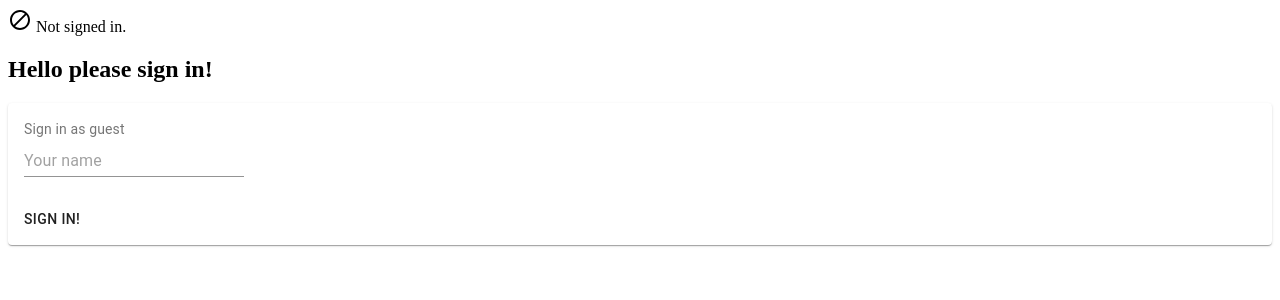
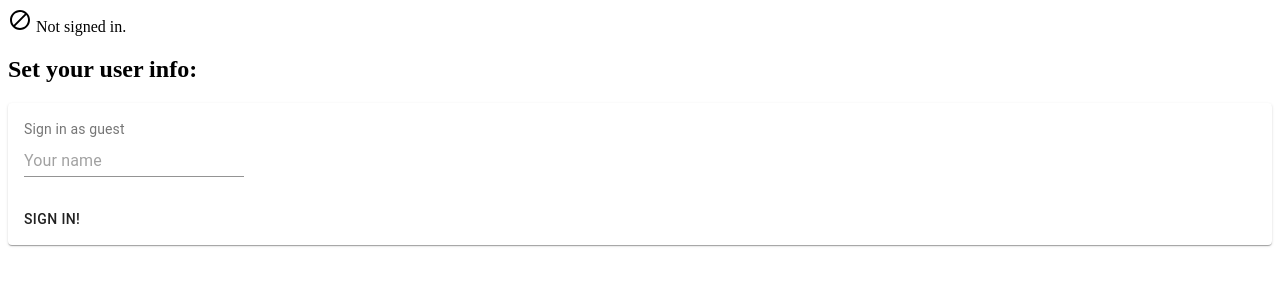
Before and after one commit to runjak/crawful, a React (Create React App) app: page / in a window 1280 px wide. Shown: the top 300 px of the page. Built offline with nearby package versions, Linux system fonts and the light colour scheme; no server answers.

Commit message:
restructure UserInfo

```diff
--- a/src/App.tsx
+++ b/src/App.tsx
@@ -1,6 +1,6 @@
 import React from 'react';
 import UserStatus from './UserStatus';
-import SignIn from './SignIn';
+import UserInfo from './UserInfo';
 
 function App() {
   return (
@@ -8,7 +8,7 @@ function App() {
       <header className="App-header">
         <UserStatus />
       </header>
-      <SignIn />
+      <UserInfo />
     </div>
   );
 }
--- a/src/SignIn.tsx
+++ /dev/null
@@ -1,76 +0,0 @@
-import React, { useState } from 'react';
-import { makeStyles } from '@material-ui/core/styles';
-import Card from '@material-ui/core/Card';
-import CardActions from '@material-ui/core/CardActions';
-import CardContent from '@material-ui/core/CardContent';
-import Button from '@material-ui/core/Button';
-import Typography from '@material-ui/core/Typography';
-import Input from '@material-ui/core/Input';
-
-import { useCurrentUser, setDisplayName   } from './firebase/authentication';
-
-const useStyles = makeStyles({
-  root: {
-    minWidth: 275,
-  },
-  bullet: {
-    display: 'inline-block',
-    margin: '0 2px',
-    transform: 'scale(0.8)',
-  },
-  title: {
-    fontSize: 14,
-  },
-  pos: {
-    marginBottom: 12,
-  },
-});
-
-const GuestSignIn = () => {
-  const classes = useStyles();
-  const [name, setName] = useState<string>('');
-
-  return (
-    <Card className={classes.root}>
-      <CardContent>
-        <Typography className={classes.title} color="textSecondary" gutterBottom>
-          Sign in as guest
-        </Typography>
-        <Input
-          type="text"
-          placeholder="Your name"
-          value={name}
-          onChange={(event) => {
-            setName(event.target.value);
-          }}
-        />
-      </CardContent>
-    <CardActions>
-      <Button onClick={() => {
-        if(!name) {
-          alert('Please choose a non-empty name.');
-        }else{
-          setDisplayName(name);
-        }
-      }}>Sign in!</Button>
-    </CardActions>
-    </Card >
-  );
-};
-
-const SignIn = () => {
-  const currentUser = useCurrentUser();
-
-  if (currentUser) {
-    return (<h2>Already signed in.</h2>);
-  }
-
-  return (
-    <div>
-      <h2>Hello please sign in!</h2>
-      <GuestSignIn />
-    </div>
-  );
-};
-
-export default SignIn;
--- /dev/null
+++ b/src/UserInfo/GuestInfo.tsx
@@ -0,0 +1,88 @@
+import React, { useState } from 'react';
+import { makeStyles } from '@material-ui/core/styles';
+import Card from '@material-ui/core/Card';
+import CardActions from '@material-ui/core/CardActions';
+import CardContent from '@material-ui/core/CardContent';
+import Button from '@material-ui/core/Button';
+import Typography from '@material-ui/core/Typography';
+import Input from '@material-ui/core/Input';
+import DeleteIcon from '@material-ui/icons/Delete';
+
+import { setDisplayName, useCurrentUser, signOut } from '../firebase/authentication';
+
+const useStyles = makeStyles({
+  root: {
+    minWidth: 275,
+  },
+  title: {
+    fontSize: 14,
+  },
+});
+
+const SignIn = () => {
+  const classes = useStyles();
+  const [name, setName] = useState<string>('');
+
+  return (
+    <Card className={classes.root}>
+      <CardContent>
+        <Typography className={classes.title} color="textSecondary" gutterBottom>
+          Sign in as guest
+        </Typography>
+        <Input
+          type="text"
+          placeholder="Your name"
+          value={name}
+          onChange={(event) => {
+            setName(event.target.value);
+          }}
+        />
+      </CardContent>
+      <CardActions>
+        <Button onClick={() => {
+          if (!name) {
+            alert('Please choose a non-empty name.');
+          } else {
+            setDisplayName(name);
+          }
+        }}>Sign in!</Button>
+      </CardActions>
+    </Card >
+  );
+};
+
+const SignOut = () => {
+  const classes = useStyles();
+  const currentUser = useCurrentUser();
+
+  if (!currentUser) { return null; }
+
+  return (
+    <Card className={classes.root}>
+      <CardContent>
+        <Typography className={classes.title} color="textSecondary" gutterBottom>
+          Sign out of guest account '{currentUser.displayName}'
+        </Typography>
+        Data associated with this user will be lost afterwards.
+      </CardContent>
+      <CardActions>
+        <Button onClick={signOut}>
+          <DeleteIcon />
+          Sign out!
+        </Button>
+      </CardActions>
+    </Card >
+  );
+}
+
+const GuestInfo = () => {
+  const currentUser = useCurrentUser();
+
+  if (currentUser && !currentUser.isAnonymous) {
+    return null;
+  }
+
+  return !currentUser ? (<SignIn />) : (<SignOut />);
+};
+
+export default GuestInfo;
--- /dev/null
+++ b/src/UserInfo/index.tsx
@@ -0,0 +1,14 @@
+import React from 'react';
+
+import GuestInfo from './GuestInfo';
+
+const UserInfo = () => {
+  return (
+    <div>
+      <h2>Set your user info:</h2>
+      <GuestInfo />
+    </div>
+  );
+};
+
+export default UserInfo;
--- a/src/firebase/authentication.ts
+++ b/src/firebase/authentication.ts
@@ -34,3 +34,18 @@ export const setDisplayName = async (displayName: string) => {
     await credentials.user?.updateProfile({ displayName });
   }
 };
+
+export const signOut = async () => {
+  const auth = getAuth();
+  const { currentUser } = auth;
+
+  if (!currentUser) {
+    return;
+  }
+
+  if (currentUser.isAnonymous) {
+    await currentUser.delete();
+  }
+
+  await auth.signOut();
+};
```
